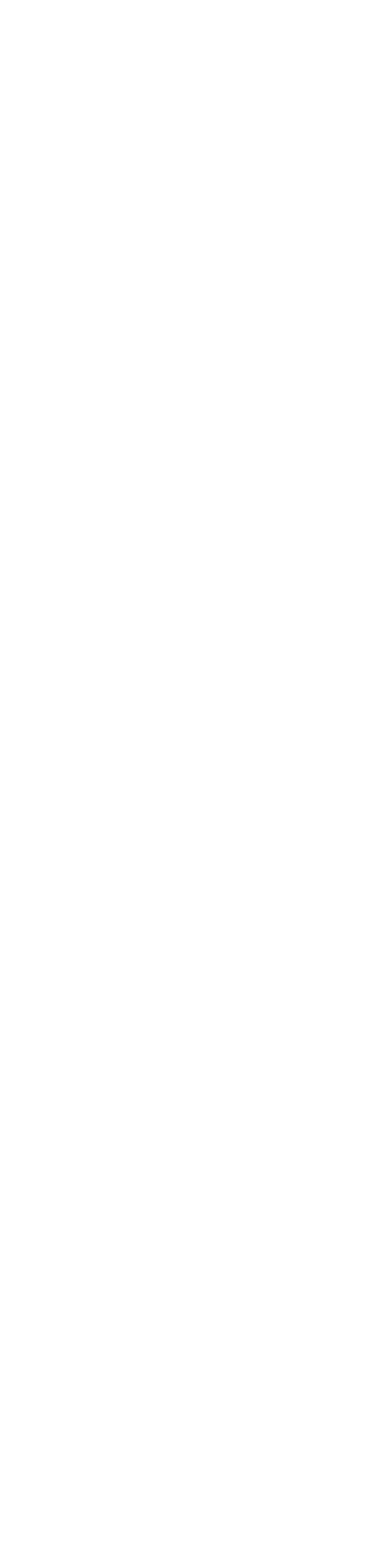
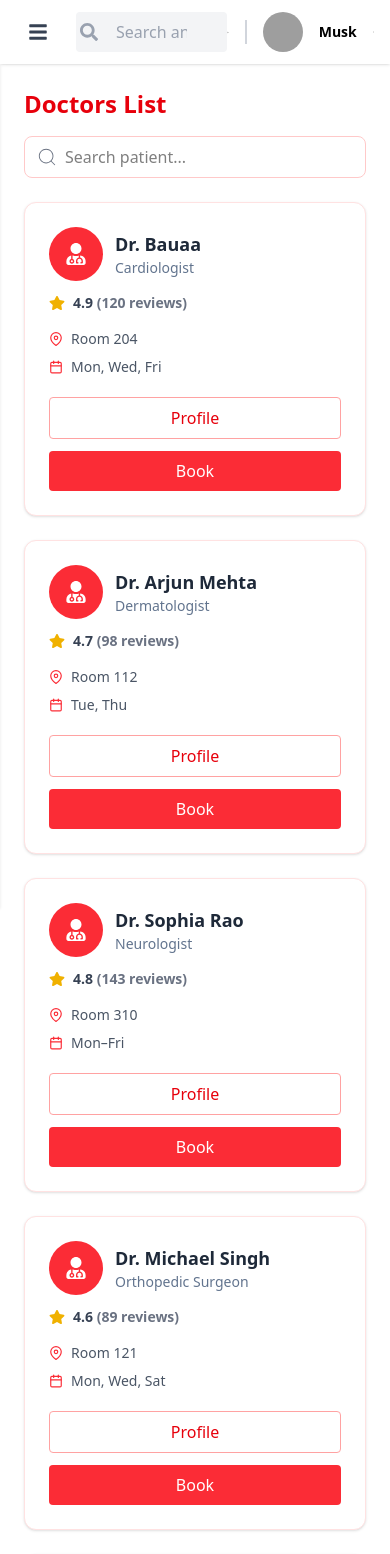
Before and after one commit to MahatoAmaR2/-Clinic-Management-Dashboard-, a React (Vite) app: page /doctors in a window 390 px wide. Before the commit this address had no page. Shown: the top 1554 px of the page. Before the commit the page ends 844 px from the top, so only its background shows below. Built offline with nearby package versions, Linux system fonts and the light colour scheme; grey boxes are pictures that could not be loaded.

Commit message:
add responsive Doctors section with specialty badges and search

```diff
--- a/src/App.jsx
+++ b/src/App.jsx
@@ -1,9 +1,9 @@
-
 import { BrowserRouter, Routes, Route } from "react-router-dom";
 import Layout from "./layout/Layout";
 import Dashboard from "./pages/Dashboard";
 import Appointments from "./pages/Appointments";
 import Patients from "./pages/Patients";
+import Doctors from "./pages/Doctors";
 
 function App() {
   return (
@@ -13,8 +13,8 @@ function App() {
           <Route path="/" element={<Dashboard />} />
           <Route path="/appointments" element={<Appointments />} />
           <Route path="/patients" element={<Patients />} />
+          <Route path="/doctors" element={<Doctors />} />
         </Route>
-
       </Routes>
     </BrowserRouter>
   );
--- /dev/null
+++ b/src/pages/Doctors.jsx
@@ -0,0 +1,139 @@
+import React, { useState } from "react";
+import { CiSearch } from "react-icons/ci";
+import { FaUserMd, FaStar } from "react-icons/fa";
+import { FiMapPin, FiCalendar } from "react-icons/fi";
+
+const doctorsList = [
+  {
+    name: "Dr. Bauaa",
+    specialty: "Cardiologist",
+    rating: 4.9,
+    reviews: 120,
+    location: "Room 204",
+    available: "Mon, Wed, Fri",
+  },
+  {
+    name: "Dr. Arjun Mehta",
+    specialty: "Dermatologist",
+    rating: 4.7,
+    reviews: 98,
+    location: "Room 112",
+    available: "Tue, Thu",
+  },
+  {
+    name: "Dr. Sophia Rao",
+    specialty: "Neurologist",
+    rating: 4.8,
+    reviews: 143,
+    location: "Room 310",
+    available: "Mon–Fri",
+  },
+  {
+    name: "Dr. Michael Singh",
+    specialty: "Orthopedic Surgeon",
+    rating: 4.6,
+    reviews: 89,
+    location: "Room 121",
+    available: "Mon, Wed, Sat",
+  },
+  {
+    name: "Dr. Aisha Khan",
+    specialty: "Gynecologist",
+    rating: 4.8,
+    reviews: 132,
+    location: "Room 215",
+    available: "Tue, Thu, Sat",
+  },
+  {
+    name: "Dr. Rohit Verma",
+    specialty: "Pediatrician",
+    rating: 4.9,
+    reviews: 160,
+    location: "Room 105",
+    available: "Mon–Sat",
+  },
+];
+
+const Doctors = () => {
+  const [search, setSearch] = useState("");
+
+  const filteredDoctors = doctorsList.filter(
+    (d) =>
+      d.name.toLowerCase().includes(search.toLowerCase()) ||
+      d.specialty.toLowerCase().includes(search.toLowerCase())
+  );
+
+  return (
+    <div className="flex-1 md:ml-64 p-6 mt-16">
+      <div className="flex flex-col md:flex-row justify-between">
+        <h2 className="text-2xl font-bold text-red-600">Doctors List</h2>
+
+        <div className="md:mt-0 mt-4 w-full sm:w-80 relative">
+          <CiSearch
+            className="absolute left-3 top-1/2 -translate-y-1/2 text-gray-500"
+            size={22}
+          />
+          <input
+            type="text"
+            placeholder="Search patient..."
+            className="w-full pl-10 pr-4 py-2 border border-red-200 rounded-lg focus:outline-none focus:ring-2 focus:ring-red-400"
+            value={search}
+            onChange={(e) => setSearch(e.target.value)}
+          />
+        </div>
+      </div>
+      <div className="mt-6 grid grid-cols-1 sm:grid-cols-2 lg:grid-cols-3 gap-6">
+        {filteredDoctors.length > 0 ? (
+          filteredDoctors.map((d, index) => (
+            <div
+              key={index}
+              className="bg-white p-6 rounded-xl shadow-sm border border-red-100 hover:shadow-md transition"
+            >
+              <div className="flex items-center gap-3">
+                <div className="p-4 bg-red-500 text-white rounded-full">
+                  <FaUserMd size={22} />
+                </div>
+
+                <div>
+                  <h3 className="text-lg font-bold text-gray-800">{d.name}</h3>
+                  <p className="text-sm text-slate-500">{d.specialty}</p>
+                </div>
+              </div>
+
+              <div className="flex items-center gap-2 mt-3">
+                <FaStar className="text-yellow-500" />
+                <p className="text-sm font-semibold text-gray-700">
+                  {d.rating}{" "}
+                  <span className="text-gray-500">({d.reviews} reviews)</span>
+                </p>
+              </div>
+              <div className="mt-4 space-y-2">
+                <p className="flex items-center gap-2 text-gray-600 text-sm">
+                  <FiMapPin className="text-red-500" /> {d.location}
+                </p>
+
+                <p className="flex items-center gap-2 text-gray-600 text-sm">
+                  <FiCalendar className="text-red-500" /> {d.available}
+                </p>
+              </div>
+
+              <div className="mt-5 flex flex-col sm:flex-row gap-3">
+                <button className="flex-1 bg-white border border-red-300 text-red-600 py-2 rounded font-medium hover:bg-red-50 transition cursor-pointer">
+                  Profile
+                </button>
+
+                <button className="flex-1 bg-red-500 text-white py-2 rounded font-medium hover:bg-red-600 transition cursor-pointer">
+                  Book
+                </button>
+              </div>
+            </div>
+          ))
+        ) : (
+          <p className="text-red-500 font-medium">No doctor found.</p>
+        )}
+      </div>
+    </div>
+  );
+};
+
+export default Doctors;
```
